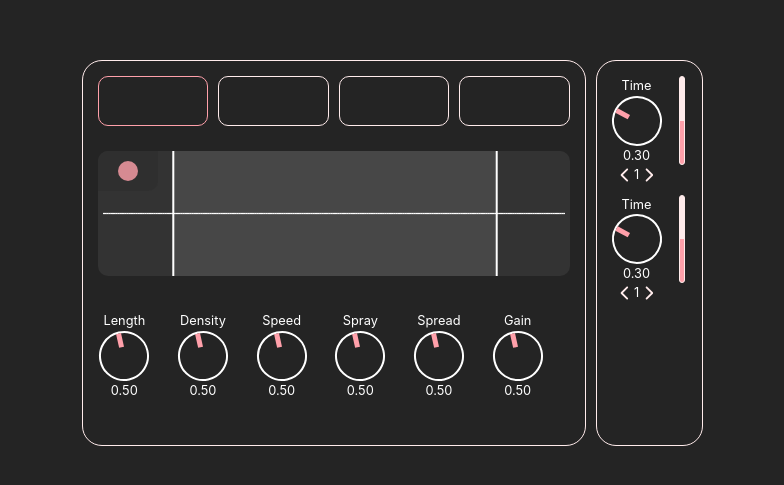
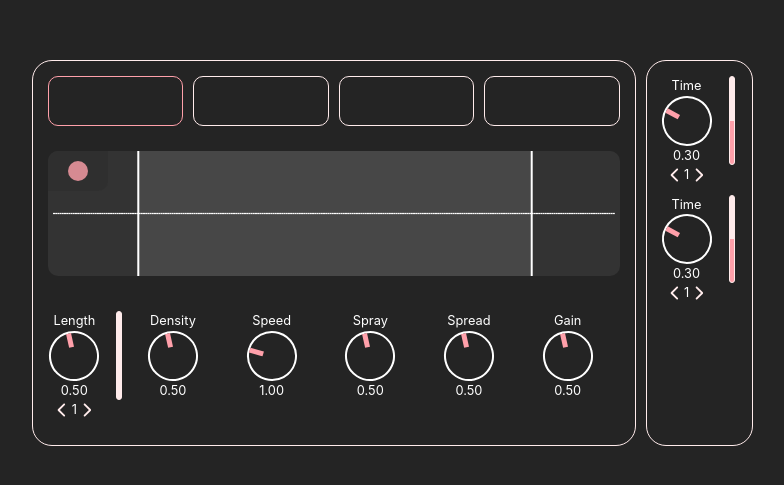
Before and after one commit to christian-grothe/capture, a React (Vite) app in the folder capture_frontend/: page / in a window 1280 px wide. Shown: the part 137-622 px from the top of the page, without its empty margins (248-1032 px from the left). Built offline with nearby package versions, Linux system fonts and the light colour scheme.

Commit message:
fixing Poti

```diff
--- a/capture_frontend/src/components/ControllSection/ControllSection.tsx
+++ b/capture_frontend/src/components/ControllSection/ControllSection.tsx
@@ -1,18 +1,35 @@
 import { useState } from "react";
 import Poti from "../Controllers/Poti/Poti";
 import styles from "./controllSection.module.css";
+import { useAppStore } from "../../store/useAppStore";
 
 interface Props {
   index: number;
 }
 
 const ControllSection = ({ index }: Props) => {
+  const sendMessage = useAppStore((state) => state.sendMessage);
+
   const [length, setLength] = useState([0.5, 0.3, 0.2, 0.8]);
   const [density, setDensity] = useState([0.5, 0.3, 0.2, 0.8]);
-  const [speed, setSpeed] = useState([0.5, 0.3, 0.2, 0.8]);
+  const [speed, setSpeed] = useState([1, 1, 1, 1]);
   const [spray, setSpray] = useState([0.5, 0.3, 0.2, 0.8]);
   const [spread, setSpread] = useState([0.5, 0.3, 0.2, 0.8]);
   const [gain, setGain] = useState([0.5, 0.3, 0.2, 0.8]);
+
+  const [lengthMod, setLengthMod] = useState([
+    { modIndex: 1, modDepth: 0 },
+    { modIndex: 1, modDepth: 0 },
+    { modIndex: 1, modDepth: 0 },
+    { modIndex: 1, modDepth: 0 },
+  ]);
+
+  const [densityMod, setDensityMod] = useState([
+    { modIndex: 1, modDepth: 0 },
+    { modIndex: 1, modDepth: 0 },
+    { modIndex: 1, modDepth: 0 },
+    { modIndex: 1, modDepth: 0 },
+  ]);
 
   return (
     <div className={styles.wrapper}>
@@ -25,6 +42,25 @@ const ControllSection = ({ index }: Props) => {
             copy[index] = val;
             return copy;
           });
+          sendMessage("setGrainLength", { index, val });
+        }}
+        modProps={{
+          valueModIndex: lengthMod[index].modIndex,
+          callbackModIndex: (val: number) => {
+            setLengthMod((prev) => {
+              const copy = [...prev];
+              copy[index].modIndex = val;
+              return copy;
+            });
+          },
+          valueModDepth: lengthMod[index].modDepth,
+          callbackModDepth: (val: number) => {
+            setLengthMod((prev) => {
+              const copy = [...prev];
+              copy[index].modDepth = val;
+              return copy;
+            });
+          },
         }}
       />
       <Poti
@@ -40,6 +76,8 @@ const ControllSection = ({ index }: Props) => {
       />
       <Poti
         label="Speed"
+        min={0}
+        max={4}
         value={speed[index]}
         callback={(val: number) => {
           setSpeed((prev) => {
--- a/capture_frontend/src/components/ControllSection/controllSection.module.css
+++ b/capture_frontend/src/components/ControllSection/controllSection.module.css
@@ -4,4 +4,5 @@
   justify-content: space-around;
   align-items: center;
   margin-top: 20px;
+  gap:20px;
 }
--- a/capture_frontend/src/components/Controllers/Poti/Poti.tsx
+++ b/capture_frontend/src/components/Controllers/Poti/Poti.tsx
@@ -26,10 +26,10 @@ interface Props {
   modProps?: ModProps;
 }
 
-const Poti = ({ label, unit, min, max, value, callback, modProps }: Props) => {
+const Poti = ({ label, unit, min = 0, max = 1, value, callback, modProps }: Props) => {
   const [isActive, setIsActive] = useState(false);
   const startRef = useRef(0);
-  const currentVal = useRef(0);
+  const currentVal = useRef((value - min) / (max - min));
   const prevY = useRef(0);
 
   const containerRef = useRef<HTMLDivElement>(null);
@@ -39,14 +39,6 @@ const Poti = ({ label, unit, min, max, value, callback, modProps }: Props) => {
     setIsActive(true);
   };
 
-  useEffect(() => {
-    if (!containerRef.current) return;
-    const rotation = value * 245 - 45;
-    containerRef.current.style.transform = `rotate(${rotation}deg)`;
-    currentVal.current = value;
-  }, [value]);
-
-  useEffect(() => {
   const handleMouseMove = (e: MouseEvent) => {
     if (!containerRef.current || !isActive) return;
     const y = startRef.current - e.clientY;
@@ -60,17 +52,21 @@ const Poti = ({ label, unit, min, max, value, callback, modProps }: Props) => {
     currentVal.current = Math.min(Math.max(currentVal.current, 0), 1);
     prevY.current = y;
 
-      if (min !== undefined && max !== undefined) {
     callback(currentVal.current * (max - min) + min);
-      } else {
-        callback(currentVal.current);
-      }
   };
 
   const handleMouseUp = () => {
     setIsActive(false);
   };
 
+  useEffect(() => {
+    currentVal.current = (value - min) / (max - min);
+    if (!containerRef.current) return;
+    const rotation = currentVal.current * 245 - 45;
+    containerRef.current.style.transform = `rotate(${rotation}deg)`;
+  }, [value, min, max]);
+
+  useEffect(() => {
     if (isActive) {
       window.addEventListener("mousemove", handleMouseMove);
       window.addEventListener("mouseup", handleMouseUp);
```
Lines whose indentation alone changed are shown as unchanged.
